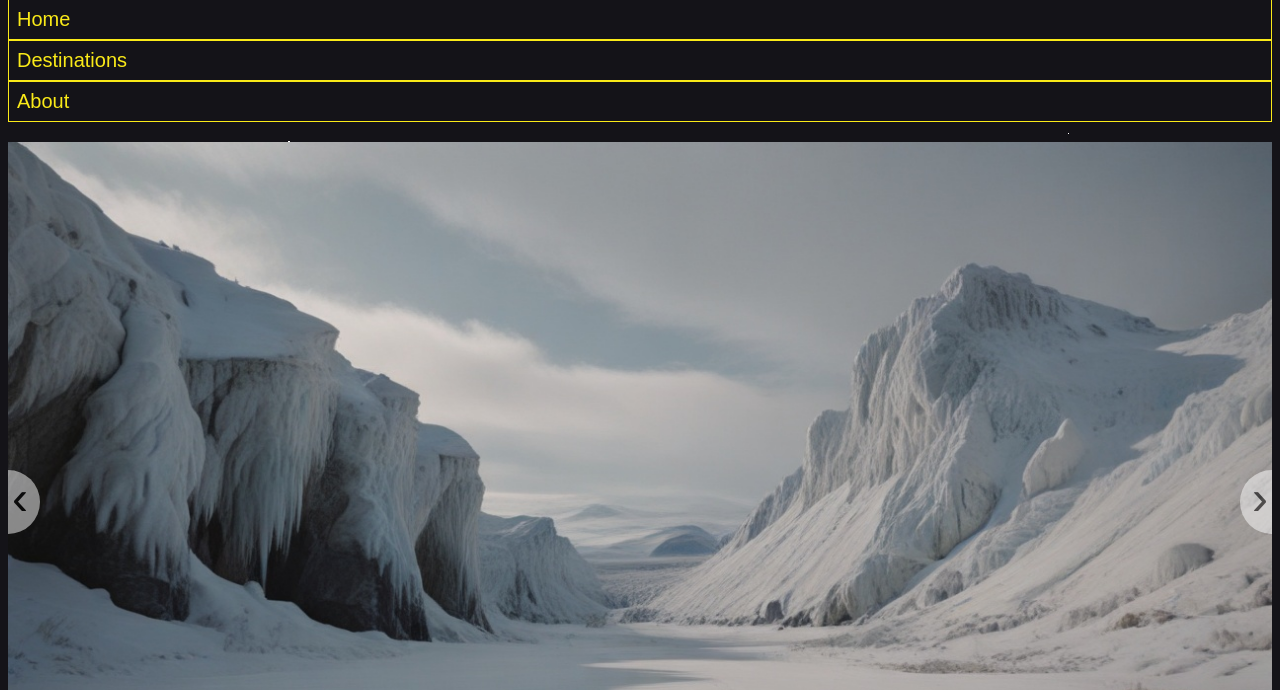
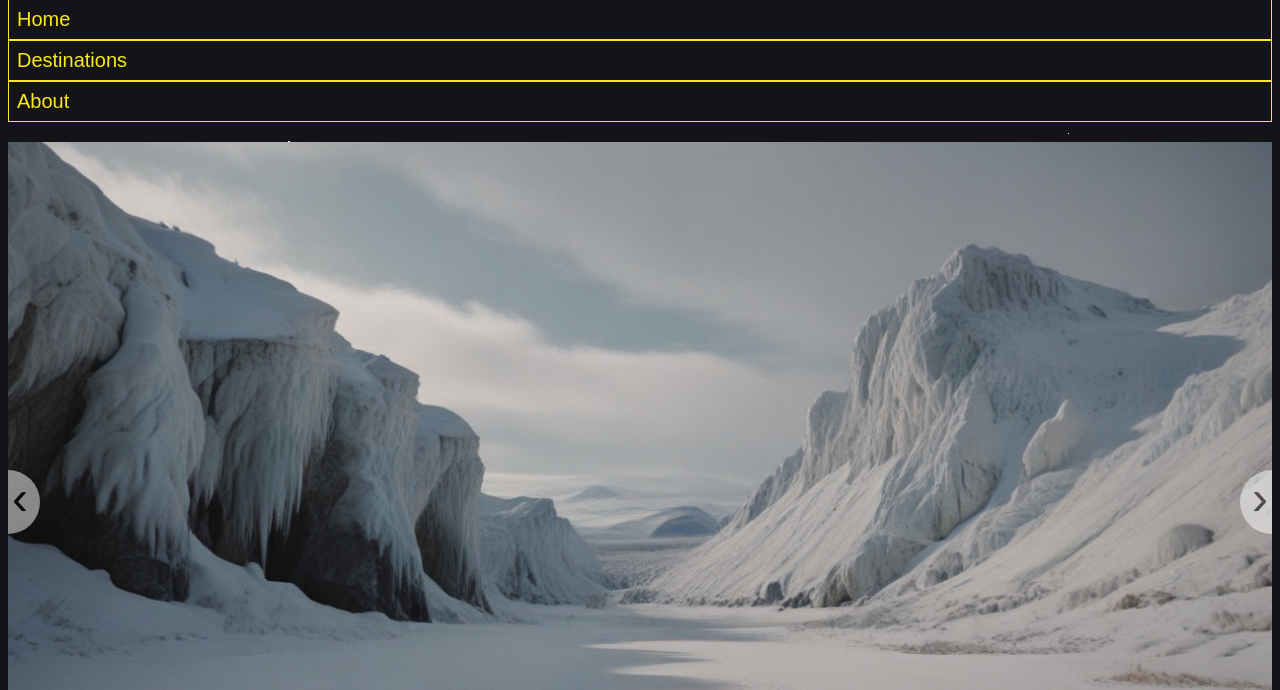
Before and after one commit to Branderwall/wdd330-final, a website built with Vite: page src/index.html in a window 1280 px wide. Shown: the part 115-805 px from the top of the page. Built offline with nearby package versions, Linux system fonts and the light colour scheme.

Commit message:
button and slider updates

```diff
--- a/src/css/style.css
+++ b/src/css/style.css
@@ -51,19 +51,18 @@ html {
 }
 
 @font-face {
-  font-family: "News Cycle", sans-serif;
+  font-family: 'News Cycle', sans-serif;
   src: url('https://fonts.googleapis.com/css2?family=News+Cycle:wght@400&display=swap');
   font-weight: 400;
   font-style: normal;
 }
 
 @font-face {
-  font-family: "News Cycle", sans-serif;
+  font-family: 'News Cycle', sans-serif;
   src: url('https://fonts.googleapis.com/css2?family=News+Cycle:wght@700&display=swap');
   font-weight: 700;
   font-style: normal;
 }
-
 
 body {
   background-color: var(--space-black);
@@ -96,7 +95,7 @@ button {
   font-size: 1.25rem;
 }
 
-button[type="submit"] {
+button[type='submit'] {
   border: solid 2px var(--credit-yellow);
   background-color: var(--credit-yellow);
   color: var(--space-black);
@@ -106,14 +105,14 @@ button[type="submit"] {
   padding: 1rem;
 }
 
-button[type="submit"]:hover {
+button[type='submit']:hover {
   /* background-color: var(--credit-yellow);
   color: var(--space-black); */
   background-color: var(--space-black);
   color: var(--credit-yellow);
 }
 
-button[type="submit"]:active {
+button[type='submit']:active {
   background-color: var(--r2d2-blue);
   color: var(--credit-yellow);
 }
@@ -241,17 +240,28 @@ footer {
 .slide {
   width: 100%;
   max-height: 90vh;
-  /* height: auto; */
+  height: 100%;
   flex: 1 0 100%;
+  /* background-size: cover;
+  background-position: center;
+  background-image: url('./images/hoth-valley.jpeg'); */
+  /* background-color: var(--hyperspace-light-blue); */
+}
+
+/* .slide::before {
+  position:absolute;
+  left:0;
+  top:0;
   background-size: cover;
   background-position: center;
-  background-color: var(--hyperspace-light-blue);
-  /* filter: blur(8px); */
-}
+  background-image: url('./images/hoth-valley.jpeg');
+  filter: blur(8px);
+  z-index: 100;
+} */
 
 .slide-image {
   width: 100%;
-  height: auto;
+  height: 100%;
   object-fit: cover;
 }
 
--- a/src/js/dataServices.js
+++ b/src/js/dataServices.js
@@ -1,4 +1,4 @@
-import { convertToJson } from "./utils";
+import { convertToJson } from './utils';
 
 export async function getJson(title) {
   return await fetch(`../json/${title}.json`)
--- a/src/js/display.js
+++ b/src/js/display.js
@@ -4,7 +4,7 @@ export function renderSlider(slider) {
   let carousel = [];
 
   let slideContainer = qs('#slider');
-  // let slides = qsAll('.slide');
+  // let slides = qsAll('.slide::before');
   let prevBtn = qs('#slide-arrow-prev');
   let nextBtn = qs('#slide-arrow-next');
 
@@ -13,8 +13,9 @@ export function renderSlider(slider) {
   // Add each slide to an array
   for (let i = 0; i < slider.length; i++) {
     carousel[i] =
-      `<li class="slide" style="background-image: url('${slider[i].src}')"><img id="slide-${i}" class="slide-image" src="${slider[i].src}" alt="${slider[i].alt}" /></li>`;
-
+      `<li id="slide-${i}" class="slide" style="--bg-image: url(${slider[i].src})">
+        <img id="slide-image-${i}" class="slide-image" src="${slider[i].src}" alt="${slider[i].alt}" />
+      </li>`;
   }
 
   let carouselHTML = carousel.join('');
--- a/src/js/utils.js
+++ b/src/js/utils.js
@@ -1,4 +1,3 @@
-
 export function qs(selector) {
   return document.querySelector(selector);
 }
```
Also changed, not shown: README.md, src/js/main.js (line endings or trailing spaces), src/public/json/slider.json (line endings or trailing spaces).
